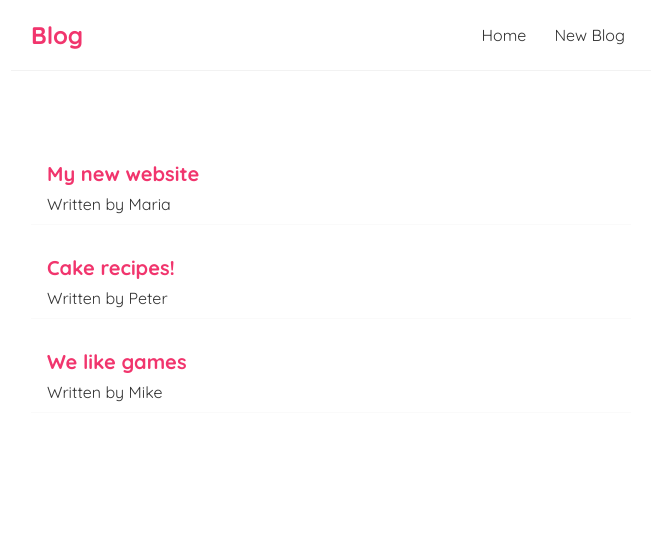
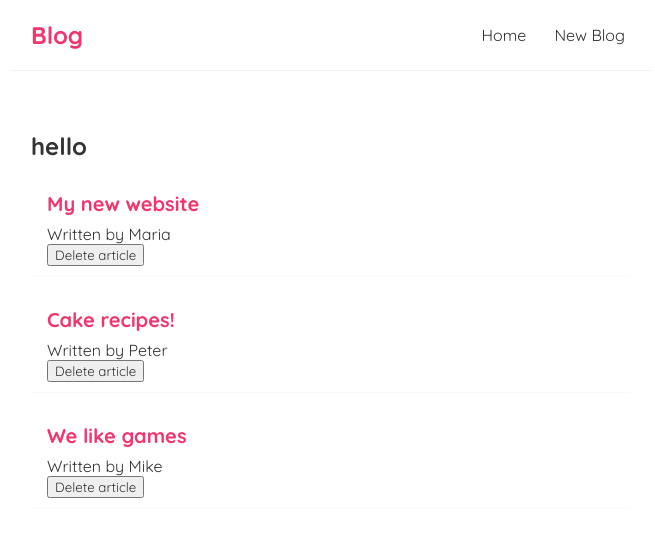
Before and after one commit to PedroValente00/blog-project, a React (Create React App) app: page / in a window 1280 px wide. Shown: the top 536 px of the page, without its empty margins (309-964 px from the left). Built offline with nearby package versions, Linux system fonts and the light colour scheme.

Commit message:
added a delete article feature

```diff
--- /dev/null
+++ b/src/BlogList.tsx
@@ -0,0 +1,26 @@
+interface blogs {
+    blogs:object[],
+    title:string,
+    updateBlogs: (blogId:number) =>void
+}
+
+const BlogList = ({blogs, title, updateBlogs}:blogs) => {
+
+    return (
+        <div className="blog-list">
+            <h2>{title}</h2>
+
+            {
+            blogs.map((blog:any) => (
+            <section className="blog-preview" key={blog.id}>
+            <h2>{blog.title}</h2>
+            <p>Written by {blog.author}</p>
+            <button onClick={()=>updateBlogs(blog.id)}>Delete article</button>
+            </section>))
+            }
+
+        </div>
+     );
+}
+
+export default BlogList;
--- a/src/Home.tsx
+++ b/src/Home.tsx
@@ -1,18 +1,22 @@
 import {useState} from "react";
+import BlogList from "./BlogList";
+
+
 const Home = () => {
-const [blog, setBlog] = useState([
-    { title: 'My new website', body: 'lorem ipsum...', author: 'Maria', id: 1 },
-    { title: 'Cake recipes!', body: 'lorem ipsum...', author: 'Peter', id: 2 },
-    { title: 'We like games', body: 'lorem ipsum...', author: 'Mike', id: 3 }
-])
+
+
+    const [blogs, setBlogs] = useState([
+        { title: 'My new website', body: 'lorem ipsum...', author: 'Maria', id: 1 },
+        { title: 'Cake recipes!', body: 'lorem ipsum...', author: 'Peter', id: 2 },
+        { title: 'We like games', body: 'lorem ipsum...', author: 'Mike', id: 3 }
+    ])
+
+    const handleDelete = (id:number) => {
+        setBlogs(blogs.filter(blogs => blogs.id !== id))
+    }
     return (
         <div className="home">
-        {blog.map(blog => (
-            <section className="blog-preview" key={blog.id}>
-                <h2>{blog.title}</h2>
-                <p>Written by {blog.author}</p>
-            </section>
-         ))}
+    <BlogList blogs={blogs} title="hello" updateBlogs={handleDelete} />
         </div>
     );
 }
```
